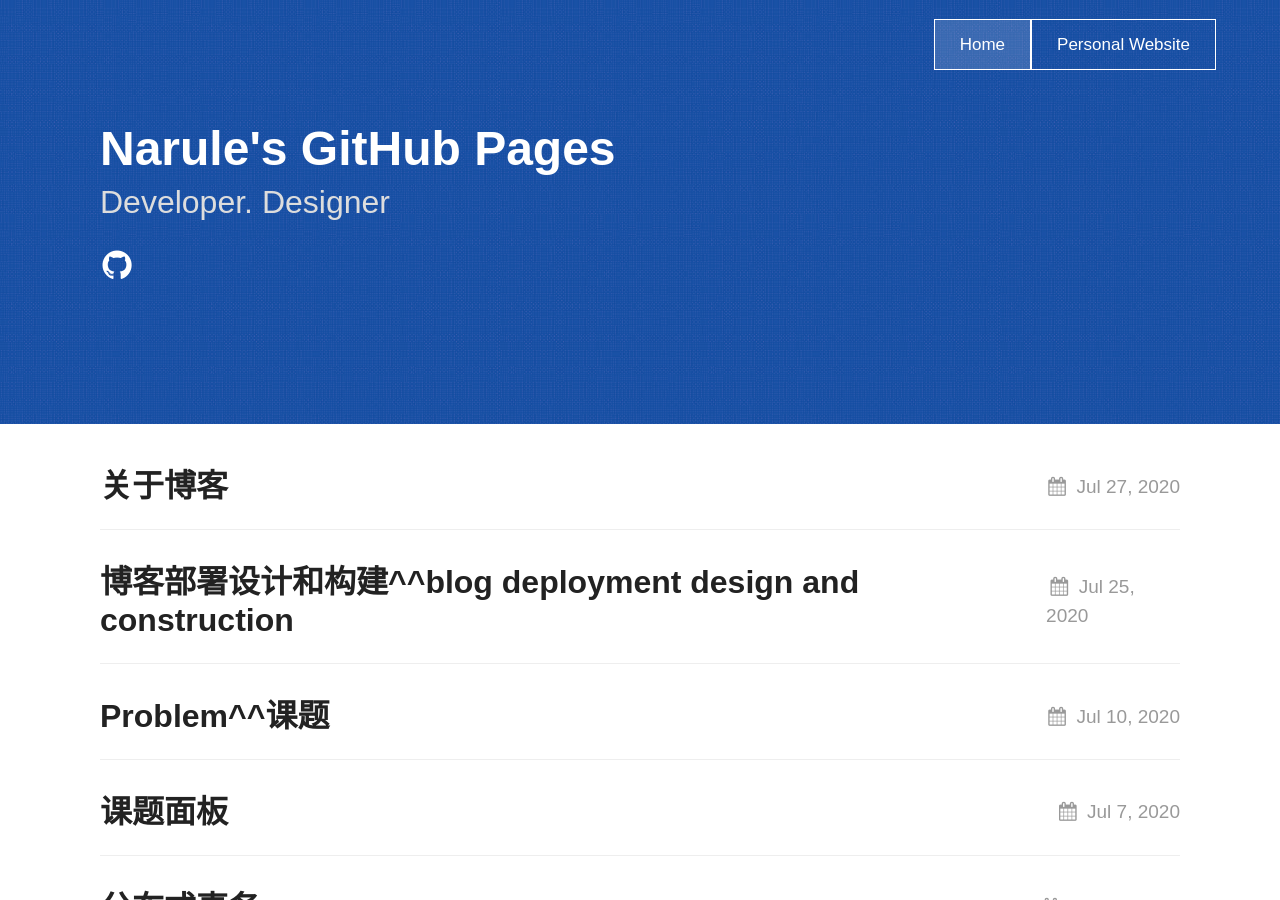
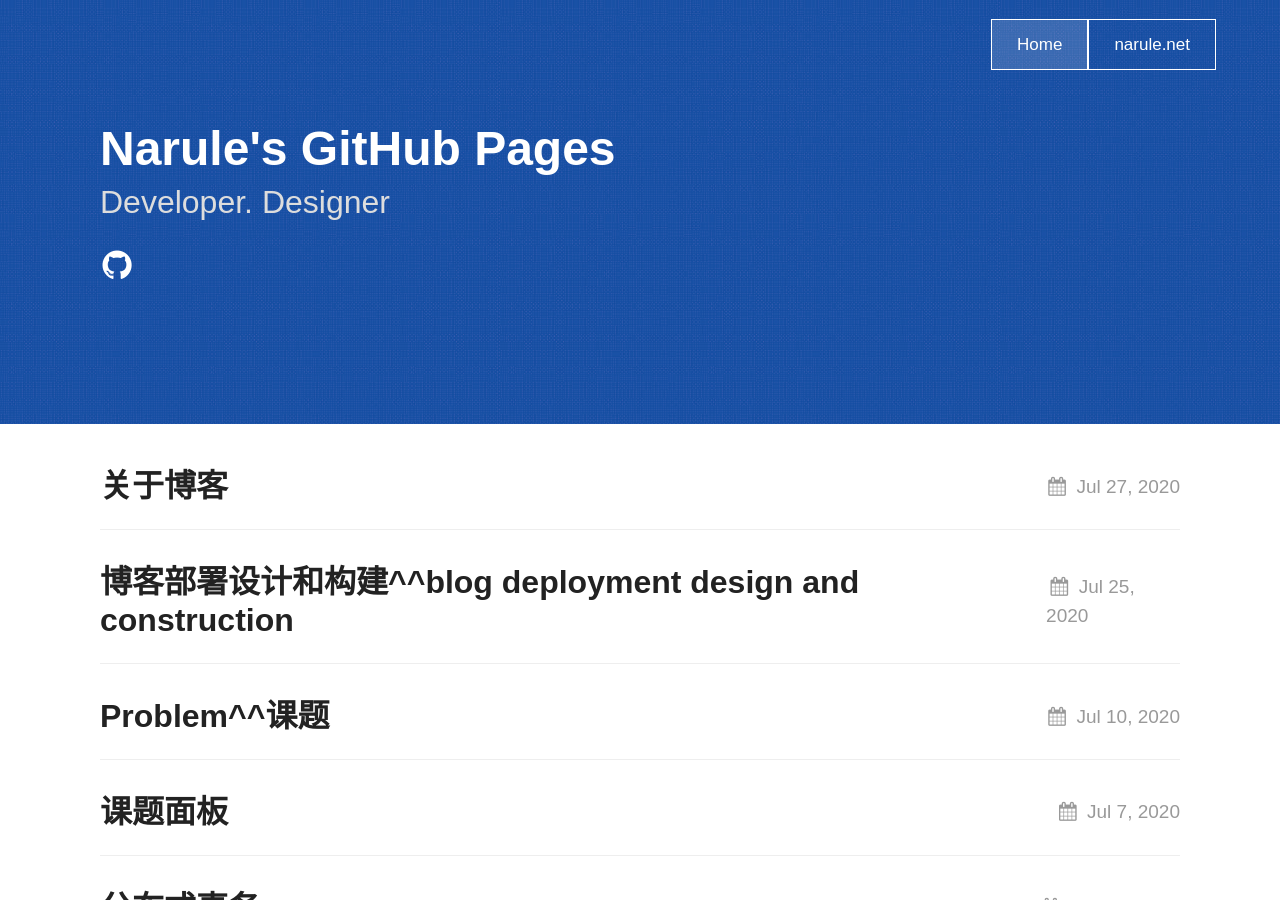
Before and after one commit to narule/narule.github.io, a Jekyll site: the page built from index.md, in a window 1280 px wide and 900 px high. Built offline with Jekyll 4.4.1, drawn with Linux system fonts in a browser that asks for light colours.

Commit message:
Update _config.yml

```diff
--- a/_config.yml
+++ b/_config.yml
@@ -33,7 +33,7 @@ texture:
   navigation:
     - title: Home
       url: "/"
-    - title: Personal Website
+    - title: narule.net
       url: "http://narule.net/blog"
 
 # If you want to link only specific pages in your header, uncomment
```
